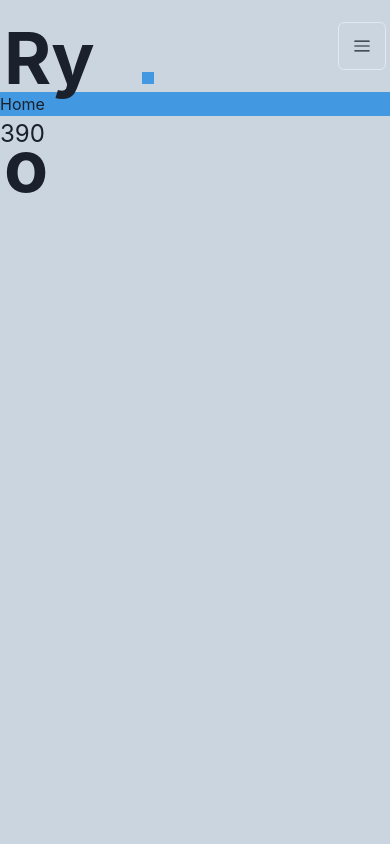
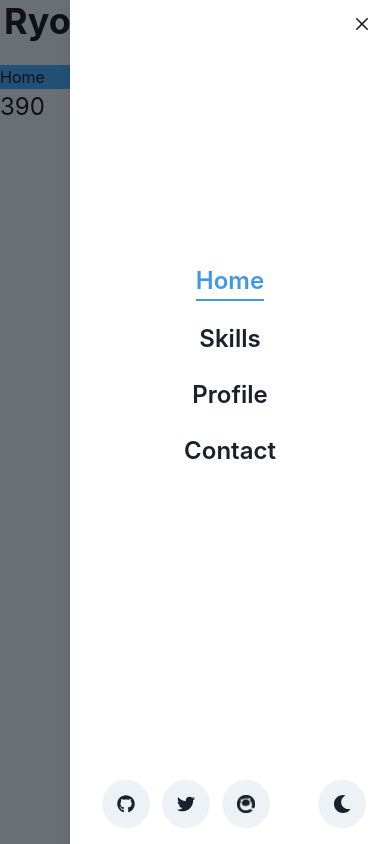
Before and after one commit to ryoww/PortFolio_, a React (Vite) app: page / in a window 390 px wide. Both pictures are taken after a click on the button "HamburgerIcon". Built offline with nearby package versions, Linux system fonts and the light colour scheme.

Commit message:
responsive

```diff
--- a/src/components/Header.tsx
+++ b/src/components/Header.tsx
@@ -1,4 +1,11 @@
-import { HStack, Spacer, useColorMode, Box, Text } from "@chakra-ui/react";
+import {
+    HStack,
+    Spacer,
+    useColorMode,
+    Box,
+    Text,
+    Heading,
+} from "@chakra-ui/react";
 import { Outlet, Link as RouterLink } from "react-router-dom";
 
 // my components
@@ -16,23 +23,25 @@ const Header = () => {
 
     return (
         <>
-            <HStack w={"100%"} p={{ base: 1, md: 6 }} pl={{ base: 1, md: 8 }}>
-                <HStack gap={2} alignItems={"baseline"} w={"150px"} h={"84"}>
-                    <Text
-                        size={"4xl"}
-                        fontSize={"7xl"}
+            <HStack w={"100%"} pr={{ base: 1, md: 5 }} pl={{ base: 1, md: 8 }}>
+                <HStack
+                    gap={{ base: 1, md: 2 }}
+                    alignItems={"baseline"}
+                    w={{ base: "120px", md: "150px" }}
+                    h={{ base: "65px", md: "84px" }}
+                >
+                    <Heading
+                        size={{ base: "2xl", md: "4xl" }}
+                        fontSize={{ base: "5xl", md: "7xl" }}
                         fontWeight={"bold"}
                         color={Colors.logoLink}
                         as={RouterLink}
                         to={"/"}
-                        w={"130px"}
-                        h={"70px"}
-                        // bg={"red.400"}
                     >
                         Ryo
-                    </Text>
+                    </Heading>
 
-                    <Box bg={Colors.accent} boxSize={3} />
+                    <Box bg={Colors.accent} boxSize={{ base: 2, md: 3 }} />
                 </HStack>
 
                 <Spacer />
--- a/src/components/HeaderPhone.tsx
+++ b/src/components/HeaderPhone.tsx
@@ -1,15 +1,120 @@
-import { RxHamburgerMenu } from "react-icons/rx";
-import { IconButton } from "@chakra-ui/react";
+import {
+    Drawer,
+    DrawerCloseButton,
+    DrawerContent,
+    DrawerOverlay,
+    IconButton,
+    useColorMode,
+    useDisclosure,
+    VStack,
+    Text,
+    Link as ChakraLink,
+    DrawerBody,
+    HStack,
+    DrawerFooter,
+} from "@chakra-ui/react";
+import { HamburgerIcon } from "@chakra-ui/icons";
+import { useLocation, Link as RouterLink } from "react-router-dom";
+
+import HeaderIcon, { HeaderIconProps } from "./HeaderIcon";
+import { getButtonInfos, LinkInfos } from "../constants/HeaderInfos";
+import { getColors } from "../constants/Color";
 
 const HeaderPhone = () => {
+    const { colorMode, toggleColorMode } = useColorMode();
+
+    const Colors = getColors(colorMode);
+
+    const { isOpen, onOpen, onClose } = useDisclosure();
+
+    const location = useLocation();
+
+    const pathname = location.pathname;
+
+    const buttonInfos: HeaderIconProps[] = getButtonInfos(
+        colorMode,
+        toggleColorMode
+    );
+
     return (
         <>
             <IconButton
                 variant={"outline"}
                 aria-label="HamburgerIcon"
-                icon={<RxHamburgerMenu />}
-                size={"lg"}
+                icon={<HamburgerIcon />}
+                size={"md"}
+                onClick={onOpen}
             ></IconButton>
+
+            <Drawer
+                isOpen={isOpen}
+                placement="right"
+                onClose={onClose}
+                size={"xs"}
+            >
+                <DrawerOverlay>
+                    <DrawerContent>
+                        <DrawerCloseButton />
+
+                        <DrawerBody>
+                            <VStack
+                                justifyContent={"center"}
+                                gap={5}
+                                pt={10}
+                                h={"80vh"}
+                            >
+                                {" "}
+                                {LinkInfos.map((linkinfo, index) => (
+                                    <ChakraLink
+                                        as={RouterLink}
+                                        to={linkinfo.to}
+                                        key={index}
+                                        sx={{
+                                            color:
+                                                linkinfo.to === pathname
+                                                    ? Colors.accent
+                                                    : undefined,
+                                            borderBottom:
+                                                linkinfo.to === pathname
+                                                    ? "2px solid"
+                                                    : "none",
+                                            borderColor:
+                                                linkinfo.to === pathname
+                                                    ? Colors.accent
+                                                    : "transparent",
+                                            transition: "all 0.3s ease",
+                                            _hover: {
+                                                color: Colors.accent,
+                                            },
+                                        }}
+                                    >
+                                        <Text
+                                            fontSize={"2xl"}
+                                            fontWeight={"semibold"}
+                                        >
+                                            {linkinfo.linkName}
+                                        </Text>
+                                    </ChakraLink>
+                                ))}
+                            </VStack>
+                        </DrawerBody>
+
+                        <DrawerFooter>
+                            <HStack>
+                                {buttonInfos.map((buttonInfo, index) => (
+                                    <HeaderIcon
+                                        key={index}
+                                        ariaLabel={buttonInfo.ariaLabel}
+                                        icon={buttonInfo.icon}
+                                        onClick={buttonInfo.onClick}
+                                        pr={buttonInfo.pr}
+                                    />
+                                ))}
+                            </HStack>
+                        </DrawerFooter>
+                    </DrawerContent>
+                </DrawerOverlay>
+            </Drawer>
         </>
     );
 };
```
Also changed, not shown: src/components/PhoneDrawer.tsx (added).
